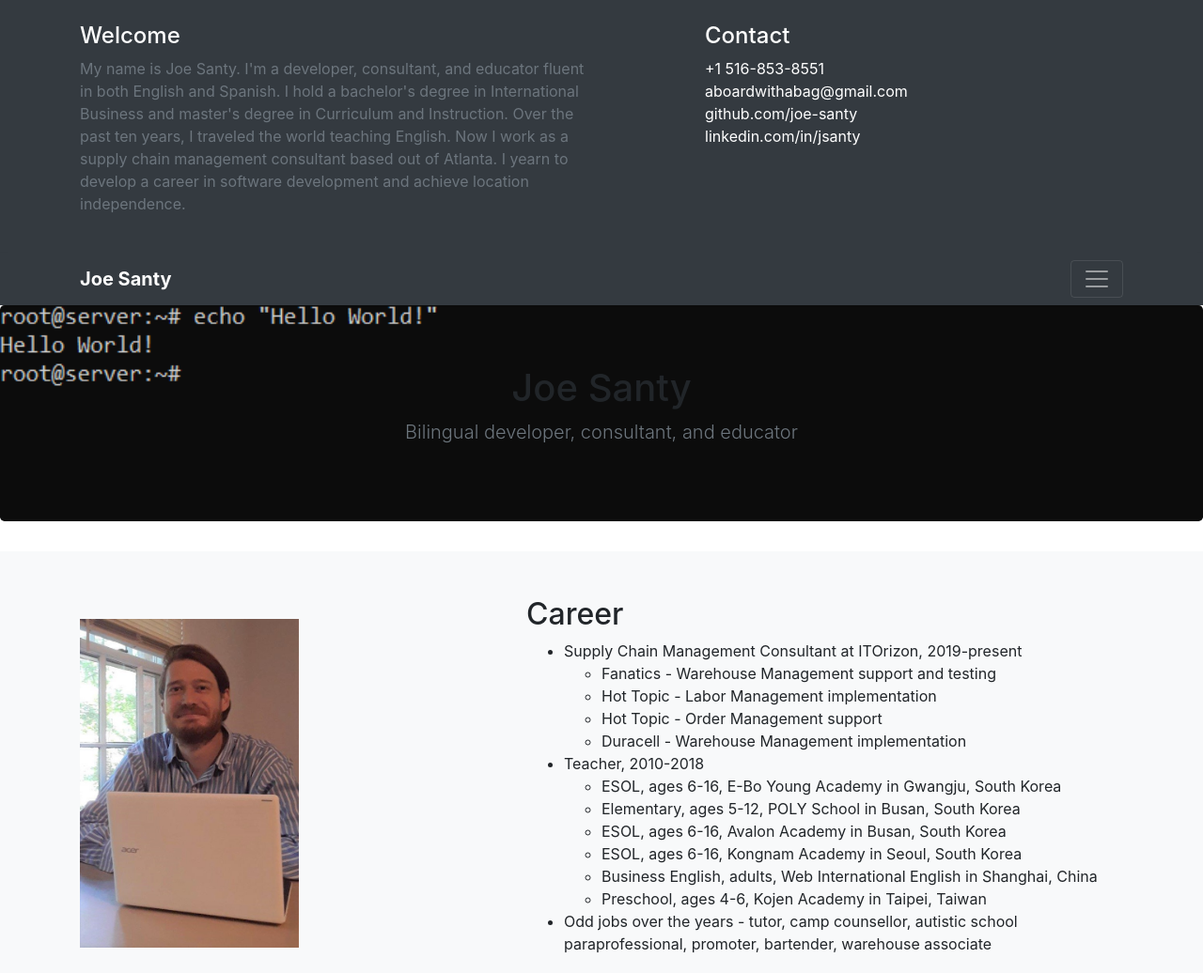
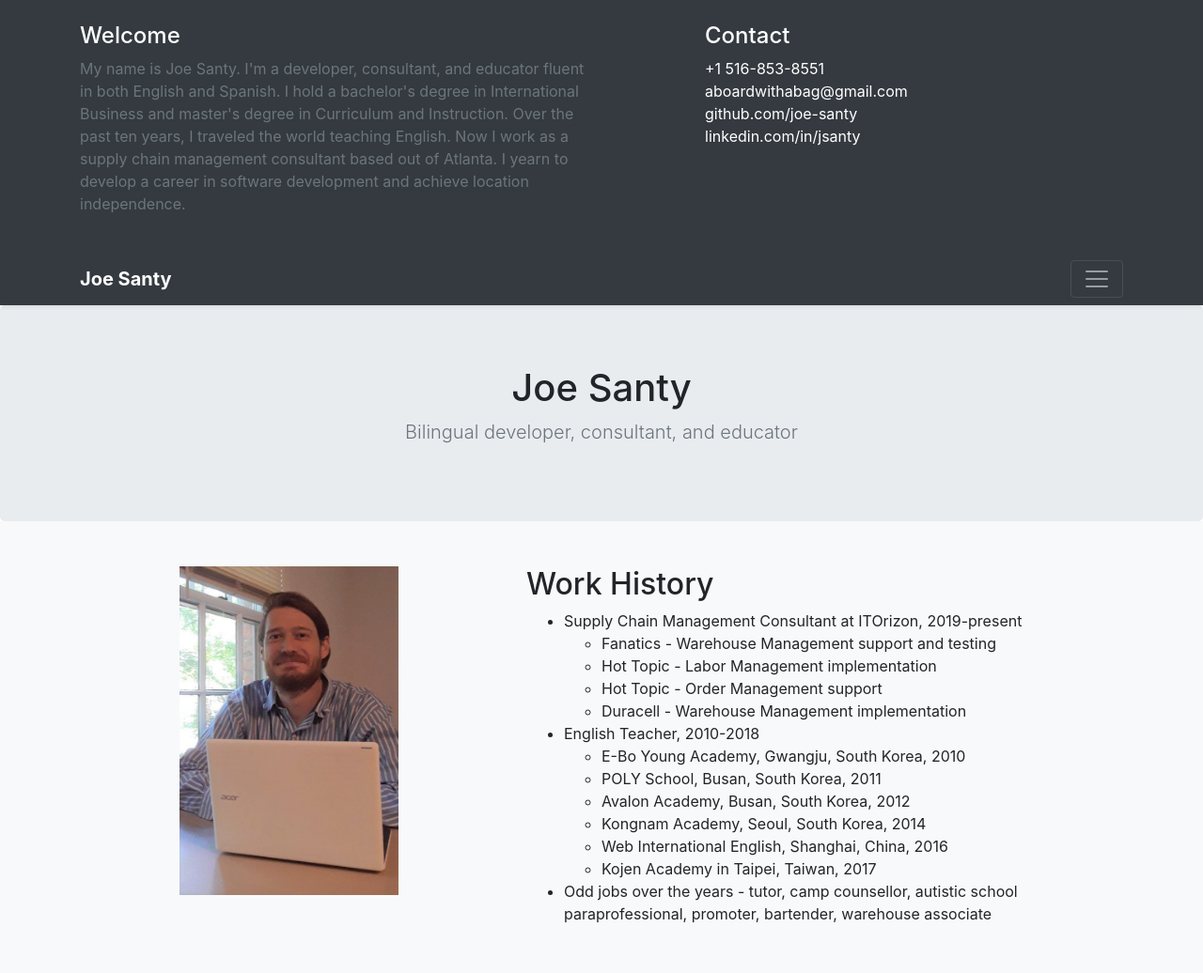
Before and after one commit to joe-santy/joe, a website: page public/index.html in a window 1280 px wide. Shown: the top 1036 px of the page at 94% size. Drawn offline with nearby package versions, Linux system fonts and the light colour scheme.

Commit message:
Update index.html

```diff
--- a/public/index.html
+++ b/public/index.html
@@ -13,13 +13,12 @@
 
     <style>
       .jumbotron {
-         background: url('helloworld.png');
-         background-repeat: no-repeat;
-         background-size: cover;
+         background: black no-repeat cover;
+         margin-bottom: 0px;
        }
 
        .jumbotron-heading {
-         font: white;
+         color: : white;
        }
 
       img {
@@ -32,7 +31,7 @@
       }
 
       .pic {
-        margin: auto;
+        text-align: center;
       }
 
       .featurette {
@@ -91,7 +90,7 @@
               <img src="work.jpg">
             </div>
             <div class="col-md-7">
-              <h2 class="featurette-heading">Career</h2>
+              <h2 class="featurette-heading">Work History</h2>
               <ul>
                 <li>Supply Chain Management Consultant at ITOrizon, 2019-present</li>
                 <ul>
@@ -100,14 +99,14 @@
                   <li>Hot Topic - Order Management support</li>
                   <li>Duracell - Warehouse Management implementation</li>
                 </ul>
-                <li>Teacher, 2010-2018</li>
+                <li>English Teacher, 2010-2018</li>
                 <ul>
-                  <li>ESOL, ages 6-16, E-Bo Young Academy in Gwangju, South Korea</li>
-                  <li>Elementary, ages 5-12, POLY School in Busan, South Korea</li>
-                  <li>ESOL, ages 6-16, Avalon Academy in Busan, South Korea</li>
-                  <li>ESOL, ages 6-16, Kongnam Academy in Seoul, South Korea</li>
-                  <li>Business English, adults, Web International English in Shanghai, China</li>
-                  <li>Preschool, ages 4-6, Kojen Academy in Taipei, Taiwan</li>
+                  <li>E-Bo Young Academy, Gwangju, South Korea, 2010</li>
+                  <li>POLY School, Busan, South Korea, 2011</li>
+                  <li>Avalon Academy, Busan, South Korea, 2012</li>
+                  <li>Kongnam Academy, Seoul, South Korea, 2014</li>
+                  <li>Web International English, Shanghai, China, 2016</li>
+                  <li>Kojen Academy in Taipei, Taiwan, 2017</li>
                 </ul>
                 <li>Odd jobs over the years - tutor, camp counsellor, autistic school paraprofessional, promoter, bartender, warehouse associate</li>
               </ul>
```
